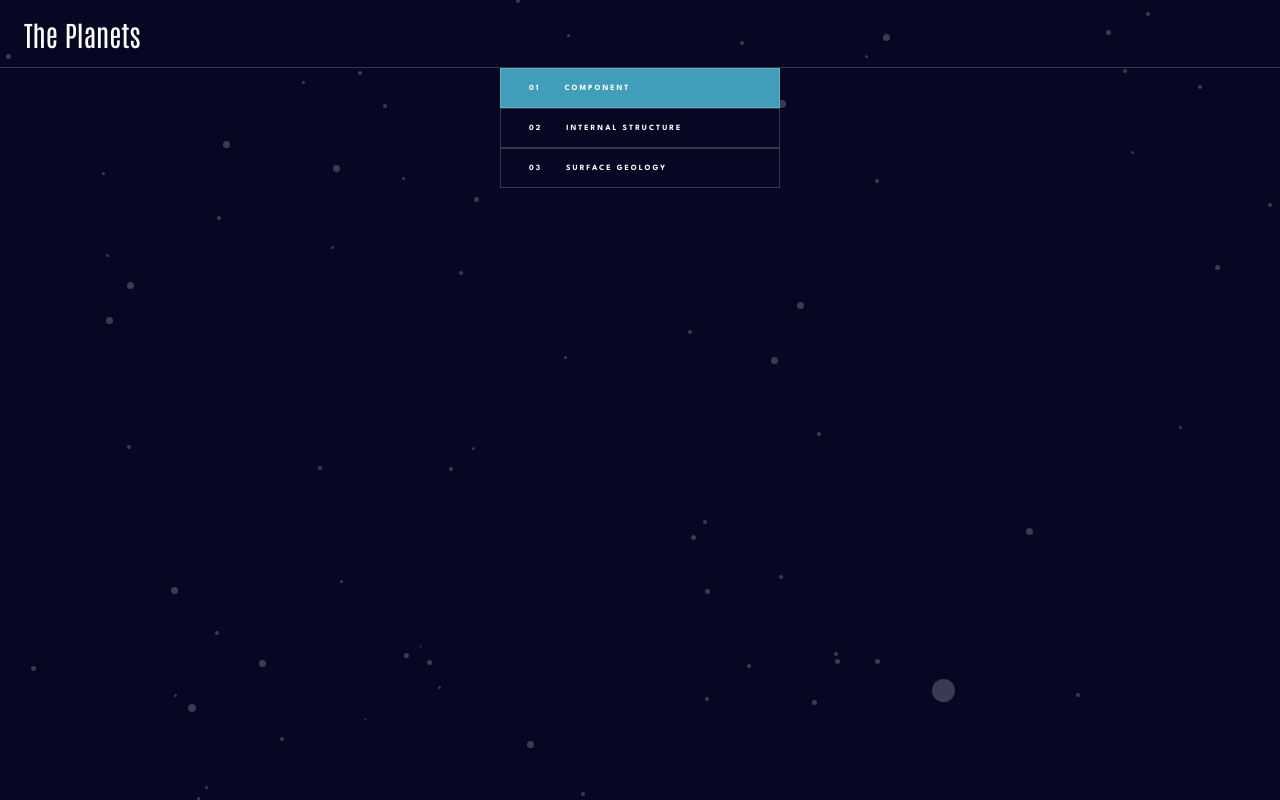
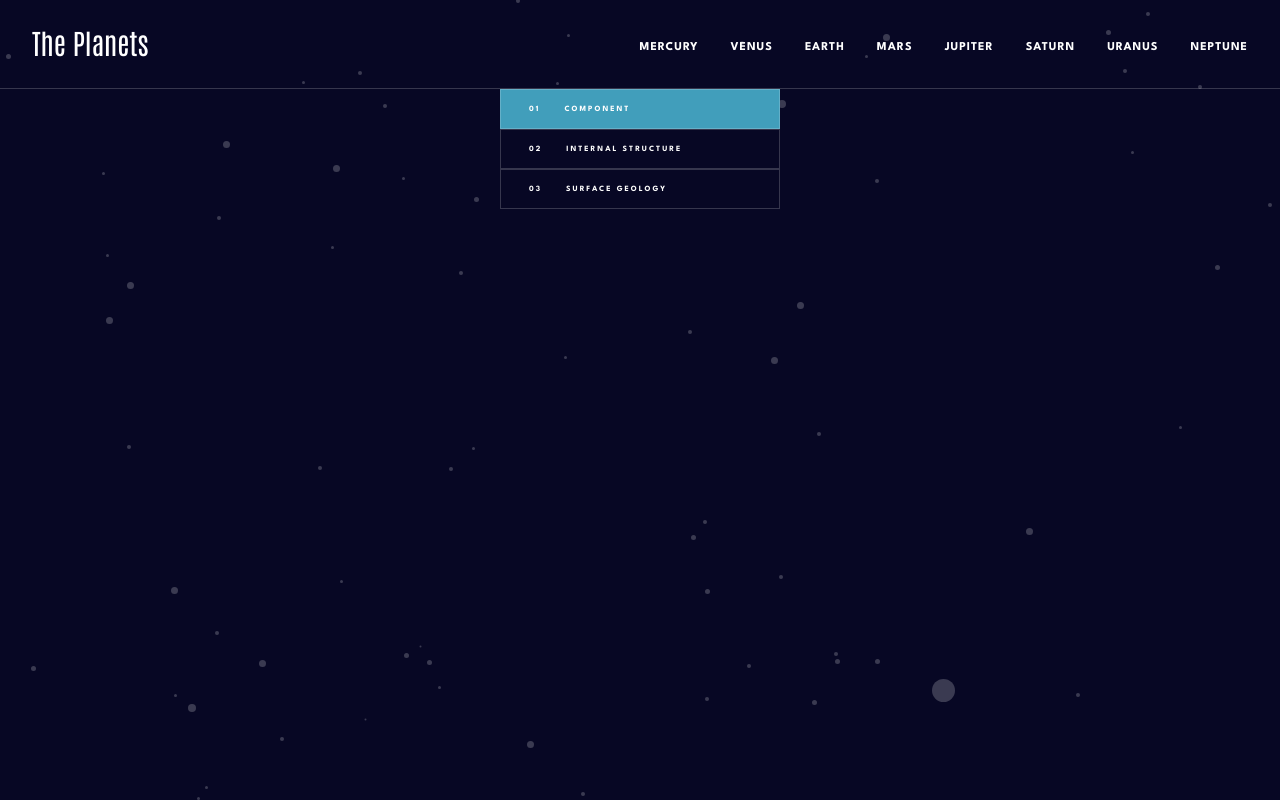
Before and after one commit to leslief10/vue-planets-fact-site, a Vue app: page / in a window 1280 px wide. Built offline with nearby package versions, Linux system fonts and the light colour scheme.

Commit message:
Create Main and Info navs

```diff
--- a/src/App.vue
+++ b/src/App.vue
@@ -2,6 +2,7 @@
 import { provide, ref } from 'vue';
 import ButtonComponent from './components/ButtonComponent.vue';
 import HeaderComponent from './components/HeaderComponent.vue';
+import InfoNav from './components/InfoNav.vue';
 import data from '../src/data/data.json';
 
 const planetsData = ref(data);
@@ -10,6 +11,7 @@ provide('planetsData', planetsData);
 
 <template>
   <HeaderComponent />
+  <InfoNav planet="mercury" :if-selected="true" />
   <ButtonComponent planet="mercury" :if-selected="true">
     <span>01</span>
     <span>Component</span>
--- a/src/components/HeaderComponent.vue
+++ b/src/components/HeaderComponent.vue
@@ -1,50 +1,34 @@
 <script setup>
 import SVGIcon from './SVGIcon.vue';
-import { inject, ref, onMounted, computed } from 'vue';
+import MainNav from './MainNav.vue';
+import { inject, ref, onMounted } from 'vue';
 
 const innerWidth = ref(0);
 const visibleNav = ref(false);
 const planets = inject('planetsData');
 
+console.log(planets.value)
+
 onMounted(() => (innerWidth.value = window.innerWidth));
 
-const displayNav = () => {
-  if (innerWidth.value <= 767) {
+const changeNavVisibility = () => {
     visibleNav.value = !visibleNav.value;
-  } else {
-    visibleNav.value = true;
-  }
 };
-
-const displayHamburgerBtn = computed(() => {
-  return innerWidth.value <= 767;
-});
 </script>
 
 <template>
   <header class="header">
-    <div class="logo-container">
+    <div class="header__logo__container">
       <span>The Planets</span>
       <button
-        v-show="displayHamburgerBtn"
-        class="hamburger-button"
+        class="header__logo__button"
         :class="[visibleNav ? 'opacity' : '']"
-        @click="displayNav"
+        @click="changeNavVisibility"
       >
         <SVGIcon name="icon-hamburger" />
       </button>
     </div>
-    <nav v-show="visibleNav" class="nav">
-      <ul class="list">
-        <li v-for="(planet, index) in planets" :key="index" class="list-item">
-          <span class="list-item--circle" :class="`${planet.name.toLowerCase()}`"></span>
-          <a href="#" className="list-item--text" :alt="`Click here for information about ${planet.name}`">
-            {{ planet.name }}
-            <SVGIcon name="icon-chevron" />
-          </a>
-        </li>
-      </ul>
-    </nav>
+    <MainNav :inner-width="innerWidth" :visible-nav="visibleNav" />
   </header>
 </template>
 
@@ -56,7 +40,7 @@ const displayHamburgerBtn = computed(() => {
   border-bottom: 1px solid var(--white-30);
 }
 
-.logo-container {
+.header__logo__container {
   display: flex;
   justify-content: space-between;
   align-items: center;
@@ -66,7 +50,7 @@ const displayHamburgerBtn = computed(() => {
   font-size: 1.75rem;
 }
 
-.hamburger-button {
+.header__logo__button {
   border: none;
 }
 
@@ -74,43 +58,37 @@ const displayHamburgerBtn = computed(() => {
   opacity: 0.3;
 }
 
-.nav {
-  position: absolute;
-  top: 68px;
-  width: 100%;
-  height: auto;
-  padding: 1.5rem;
-  background-color: var(--rich-black);
+@media screen and (min-width: 768px) {
+  .header {
+    display: flex;
+    flex-direction: column;
+    align-items: center;
+    gap: 2.5rem 0;
+    height: auto;
+  }
+
+  .header__logo__container {
+    padding-top: 2rem;
+  }
+
+  .header__logo__button {
+    display: none;
+  }
 }
 
-.list-item {
-  display: flex;
-  flex-direction: row;
-  gap: 1.5rem;
-  padding-block: 1.25rem;
-  font-size: 1rem;
-  font-weight: 700;
-  line-height: 1.5rem;
-  letter-spacing: 0.25rem;
-  text-transform: uppercase;
-}
+@media screen and (min-width: 1024px) {
+  .header {
+    flex-direction: row;
+    justify-content: space-between;
+    align-items: end;
+  }
 
-.list-item:not(:last-of-type) {
-  border-bottom: 1px solid var(--white-30);
-}
+  .header__logo__container {
+    padding: 1.5rem 0 1.75rem 2rem;
+  }
 
-.list-item--circle {
-  width: 1.5rem;
-  height: 1.25rem;
-  border-radius: 50%;
-}
-
-.list-item--text {
-  display: flex;
-  flex-direction: row;
-  align-items: center;
-  justify-content: space-between;
-  width: 100%;
-  padding-right: 0.5rem;
+  .header__logo__container span {
+    width: max-content;
+  }
 }
 </style>
--- /dev/null
+++ b/src/components/InfoNav.vue
@@ -0,0 +1,58 @@
+<script setup>
+defineProps({
+  planet: String,
+  ifSelected: Boolean,
+});
+</script>
+
+<template>
+    <nav aria-labelledby="information-navigation" class="info-nav">
+      <ul class="info-nav__list">
+        <li class="info-nav__list__item">
+          <span class="info-nav__list__item--decorator" :class="[ifSelected ? planet : '']"></span>
+          Overview
+        </li>
+        <li class="info-nav__list__item">
+          <span class="info-nav__list__item--decorator" :class="[ifSelected ? planet : '']"></span>
+          Structure
+        </li>
+        <li class="info-nav__list__item">
+          <span class="info-nav__list__item--decorator" :class="[ifSelected ? planet : '']"></span>
+          Surface
+        </li>
+      </ul>
+    </nav>
+</template>
+
+<style scoped>
+.info-nav {
+  width: 100%;
+  height: 3.25rem;
+  border-bottom: 1px solid var(--white-30);
+}
+
+.info-nav__list {
+  display: flex;
+  gap: 0 2.75rem;
+  justify-content: center;
+  padding-top: 1.25rem;
+}
+
+.info-nav__list__item {
+  position: relative;
+}
+
+.info-nav__list__item--decorator {
+  position: absolute;
+  bottom: -1rem;
+  width: 100%;
+  height: 0.25rem;
+  border-radius: 0;
+}
+
+@media screen and (min-width: 768px) {
+  .info-nav {
+    display: none;
+  }
+}
+</style>
--- /dev/null
+++ b/src/components/MainNav.vue
@@ -0,0 +1,135 @@
+<script setup>
+import SVGIcon from './SVGIcon.vue';
+import { inject, computed } from 'vue';
+
+const planets = inject('planetsData');
+
+defineProps({
+  visibleNav: Boolean,
+  innerWidth: Number
+})
+
+const displayNav = computed(() => {
+  return innerWidth >= 768;
+})
+</script>
+
+<template>
+  <nav v-show="visibleNav || displayNav" aria-labelledby="primary-navigation" class="nav">
+    <ul class="nav__list">
+      <li v-for="planet in planets" :key="planet.id" class="nav__list__item">
+        <span class="nav__list__item--decorator" :class="`${planet.name.toLowerCase()}`"></span>
+        <a href="#" className="nav__list__item--text" :alt="`Click here for information about ${planet.name}`">
+          {{ planet.name }}
+          <SVGIcon name="icon-chevron" class="nav__list__item--icon" />
+        </a>
+      </li>
+    </ul>
+  </nav>
+</template>
+
+<style scoped>
+.nav {
+  position: absolute;
+  top: 68px;
+  width: 100%;
+  height: auto;
+  padding: 1.5rem;
+  background-color: var(--rich-black);
+}
+
+.nav__list__item {
+  display: flex;
+  flex-direction: row;
+  gap: 1.5rem;
+  padding-block: 1.25rem;
+  font-size: 1rem;
+  font-weight: 700;
+  line-height: 1.5rem;
+  letter-spacing: 0.25rem;
+  text-transform: uppercase;
+}
+
+.nav__list__item:not(:last-of-type) {
+  border-bottom: 1px solid var(--white-30);
+}
+
+.nav__list__item--decorator {
+  width: 1.5rem;
+  height: 1.25rem;
+  border-radius: 50%;
+}
+
+.nav__list__item--text {
+  display: flex;
+  flex-direction: row;
+  align-items: center;
+  justify-content: space-between;
+  width: 100%;
+  padding-right: 0.5rem;
+}
+
+@media (hover: hover) {
+  .nav__list__item:hover {
+    .nav__list__item--decorator {
+      display: block;
+    }
+  }
+}
+
+@media screen and (min-width: 768px) {
+  .nav {
+    position: relative;
+    top: 0;
+    padding: 0 0 1.75rem;
+    background-color: transparent;
+  }
+
+  .nav__list {
+    display: flex;
+    align-items: center;
+    justify-content: center;
+    gap: 0 2rem;
+  }
+
+  .nav__list__item {
+    position: relative;
+    padding-block: 0;
+    font-size: 0.75rem;
+    letter-spacing: 1px;
+  }
+
+  .nav__list__item:not(:last-of-type) {
+    border-bottom: none;
+  }
+
+  .nav__list__item--decorator {
+    display: none;
+    position: absolute;
+    bottom: -1.75rem;
+    width: 100%;
+    height: 0.25rem;
+    border-radius: 0;
+  }
+
+  .nav__list__item--icon {
+    display: none;
+  }
+
+  .nav__list__item--text {
+    padding-right: 0;
+  }
+}
+
+@media screen and (min-width: 1024px) {
+  .nav {
+    width: auto;
+    padding: 0 2rem 1.75rem 0;
+  }
+
+  .nav__list__item--decorator {
+    top: -2.25rem;
+    bottom: 0;
+  }
+}
+</style>
--- a/src/data/data.json
+++ b/src/data/data.json
@@ -1,5 +1,6 @@
 [
   {
+    "id": "01mercury",
     "name": "Mercury",
     "overview": {
       "content": "Mercury is the smallest planet in the Solar System and the closest to the Sun. Its orbit around the Sun takes 87.97 Earth days, the shortest of all the Sun's planets. Mercury is one of four terrestrial planets in the Solar System, and is a rocky body like Earth.",
@@ -24,6 +25,7 @@
     }
   },
   {
+    "id": "02venus",
     "name": "Venus",
     "overview": {
       "content": "Venus is the second planet from the Sun. It is named after the Roman goddess of love and beauty. As the brightest natural object in Earth's night sky after the Moon, Venus can cast shadows and can be, on rare occasions, visible to the naked eye in broad daylight.",
@@ -48,6 +50,7 @@
     }
   },
   {
+    "id": "03earth",
     "name": "Earth",
     "overview": {
       "content": "Third planet from the Sun and the only known planet to harbor life. About 29.2% of Earth's surface is land with remaining 70.8% is covered with water. Earth's distance from the Sun, physical properties and geological history have allowed life to evolve and thrive.",
@@ -72,6 +75,7 @@
     }
   },
   {
+    "id": "04mars",
     "name": "Mars",
     "overview": {
       "content": "Mars is the fourth planet from the Sun and the second-smallest planet in the Solar System, being larger than only Mercury. In English, Mars carries the name of the Roman god of war and is often referred to as the \"Red Planet\".",
@@ -96,6 +100,7 @@
     }
   },
   {
+    "id": "05jupiter",
     "name": "Jupiter",
     "overview": {
       "content": "Jupiter is the fifth planet from the Sun and the largest in the Solar System. It is a gas giant with a mass two and a half times that of all the other planets in the Solar System combined, but less than one-thousandth the mass of the Sun.",
@@ -120,6 +125,7 @@
     }
   },
   {
+    "id": "06saturn",
     "name": "Saturn",
     "overview": {
       "content": "Saturn is the sixth planet from the Sun and the second-largest in the Solar System, after Jupiter. It is a gas giant with an average radius of about nine and a half times that of Earth. It only has one-eighth the average density of Earth.",
@@ -144,6 +150,7 @@
     }
   },
   {
+    "id": "07uranus",
     "name": "Uranus",
     "overview": {
       "content": "Uranus is the seventh planet from the Sun. Its name is a reference to the Greek god of the sky, Uranus according to Greek mythology, was the great-grandfather of Ares. It has the third-largest planetary radius and fourth-largest planetary mass in the Solar System.",
@@ -168,6 +175,7 @@
     }
   },
   {
+    "id": "08neptune",
     "name": "Neptune",
     "overview": {
       "content": "Neptune is the eighth and farthest-known Solar planet from the Sun. In the Solar System, it is the fourth-largest planet by diameter, the third-most-massive planet, and the densest giant planet. It is 17 times the mass of Earth, more massive than its near-twin Uranus.",
```
